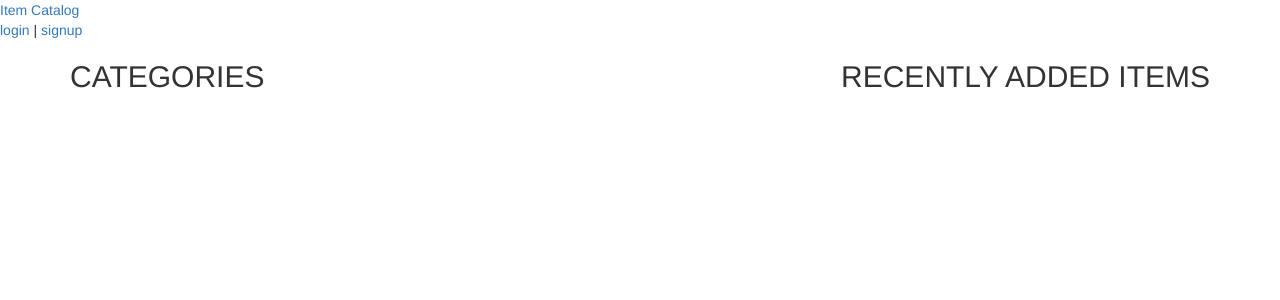
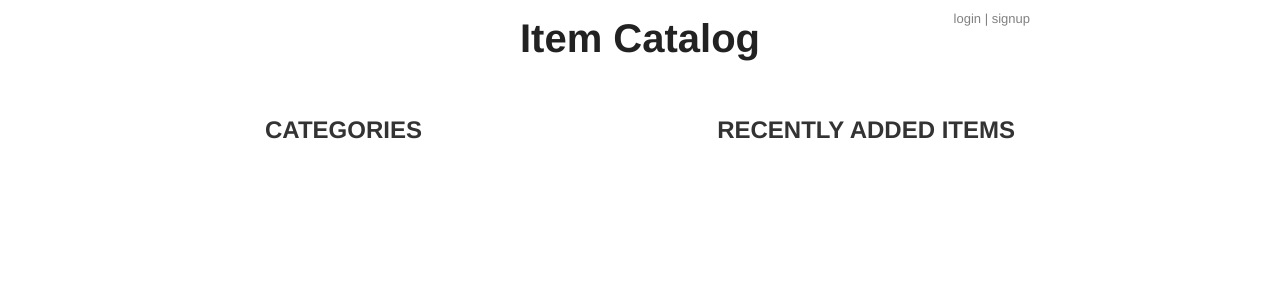
Before and after one commit to pritamps/item_catalog, a Flask app: page / in a window 1280 px wide. Shown: the top 300 px of the page. Run offline with Flask 2, Linux system fonts and the light colour scheme; some libraries are stand-ins or nearby versions.

Commit message:
Things look slightly better. Yay

```diff
--- /dev/null
+++ b/static/main.css
@@ -0,0 +1,138 @@
+body {
+    position: relative;
+    font-family: Helvetica, Arial, sans-serif;
+    font-size: 14px;
+
+    width: 800px;
+    margin: 0 auto;
+    padding: 10px;
+    color: #333;
+}
+
+.login-area {
+    font-size: 13px;
+    color: gray;
+    position: absolute;
+    top: 10px;
+    right: 10px;
+}
+
+.login-link {
+    color: gray;
+    text-decoration: none;
+}
+
+
+.login-link:visited {
+    color: gray;
+}
+
+.login-link:hover {
+    text-decoration: underline;
+}
+
+h2 {
+    font-size: 24px;
+    font-weight: bold;
+    margin-bottom: 20px;
+}
+
+.error {
+    color: red;
+}
+
+label {
+  display: block;
+  font-size: 20px;
+}
+
+label + label {
+    margin-top: 20px;
+}
+
+input[type=text] {
+    width: 500px;
+    font-size: 20px;
+    padding: 2px;
+    font-family: monospace;
+}
+
+textarea {
+  width: 500px;
+  height: 400px;
+  font-size: 17px;
+  font-family: monospace;
+}
+
+.comment_area {
+    width: 60%;
+    height: 100px;
+}
+
+.main-title {
+    display: block;
+    color: #222;
+    font-size: 40px;
+    font-weight: bold;
+    text-align: center;
+    margin-bottom: 30px;
+    text-decoration: none;
+}
+
+.small_input_box {
+    width: 50px;
+}
+
+#form {
+    background-color: #FFF;
+    height: 600px;
+    width: 600px;
+    margin-right: auto;
+    margin-left: auto;
+    margin-top: 0px;
+    border-top-left-radius: 10px;
+    border-top-right-radius: 10px;
+    padding: 0px;
+    text-align:center;
+}
+
+label {
+    font-size: 18px;
+    color: #000;
+    height: 20px;
+    width: 200px;
+    margin-top: 10px;
+    margin-left: 10px;
+    text-align: right;
+    margin-right:15px;
+    float:left;
+}
+
+input {
+    margin-top: 10px;
+}
+
+input[type=submit] {
+  border: 1px solid #444;
+  border-radius: 8px;
+  font-size: 18px;
+  background-color: #fff;
+}
+
+input[type=text] {
+    width: 40%;
+    height: 30px;
+    display: inline-block;
+    border: 1px solid #ccc;
+    border-radius: 4px;
+    box-sizing: border-box;
+}
+
+input[type=password] {
+    width: 40%;
+    height: 30px;
+    display: inline-block;
+    border: 1px solid #ccc;
+    border-radius: 4px;
+    box-sizing: border-box;
+}
--- a/templates/base.html
+++ b/templates/base.html
@@ -6,8 +6,10 @@
 
     <link href="https://fonts.googleapis.com/css?family=Lato:300,400" rel="stylesheet">
     <link type="text/css" href="/static/bootstrap.min.css" rel="stylesheet">
-  <link type="text/css" href="/static/style.css" rel="stylesheet">
+    <link type="text/css" href="/static/main.css" rel="stylesheet">
+
     <title>Item Catalog</title>
+
   </head>
 
   <body>
--- a/templates/landing_page.html
+++ b/templates/landing_page.html
@@ -1,11 +1,6 @@
 {% extends "base.html" %}
 
 {% block content %}
-
-  <div class="container">
-
-  <div id="header" class="row">
-
 
     <div class="col-md-3">
       <h2 class="text-uppercase">Categories</h2>
@@ -24,8 +19,6 @@
 
 
     <br><br>
-  </div>
-  </div>
 
 
 {% endblock %}
```
Also changed, not shown: templates/category_items.html (+0 -11 lines), static/style.css (deleted). Lines whose indentation alone changed are shown as unchanged.
